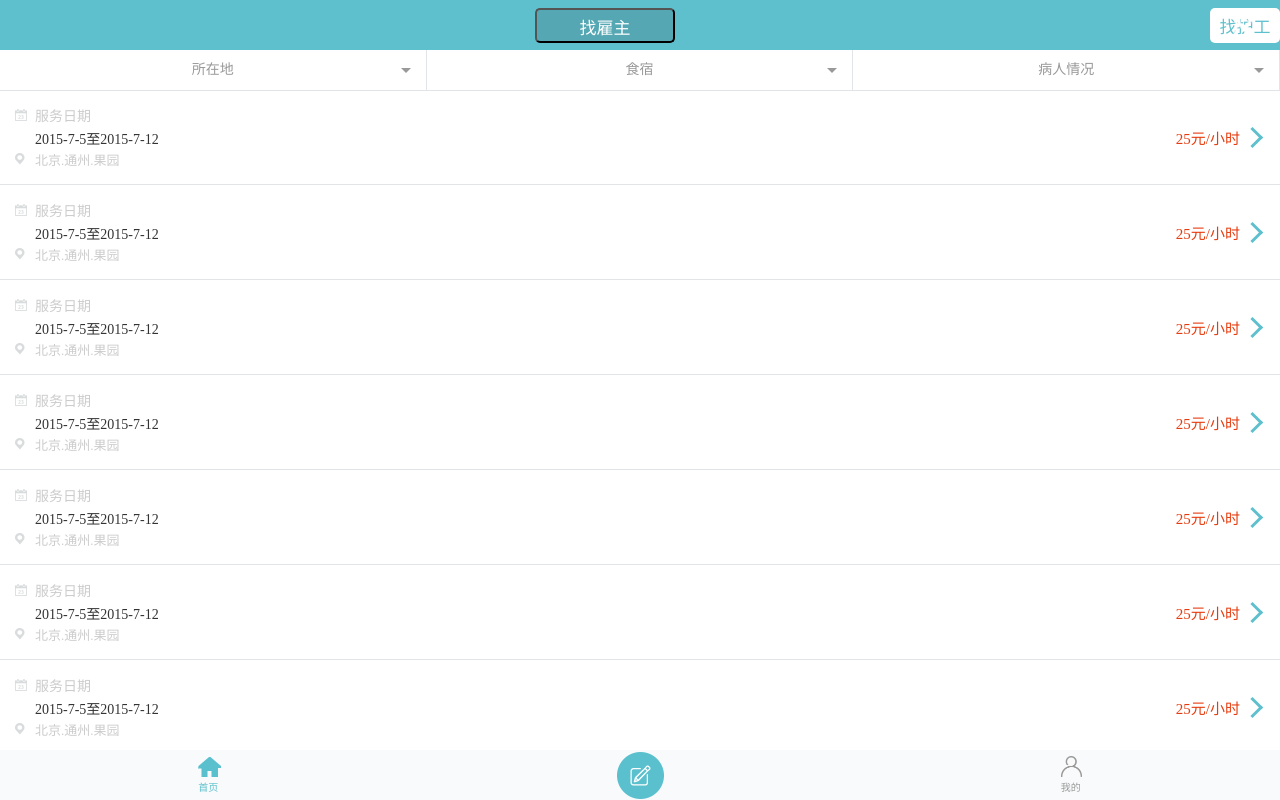
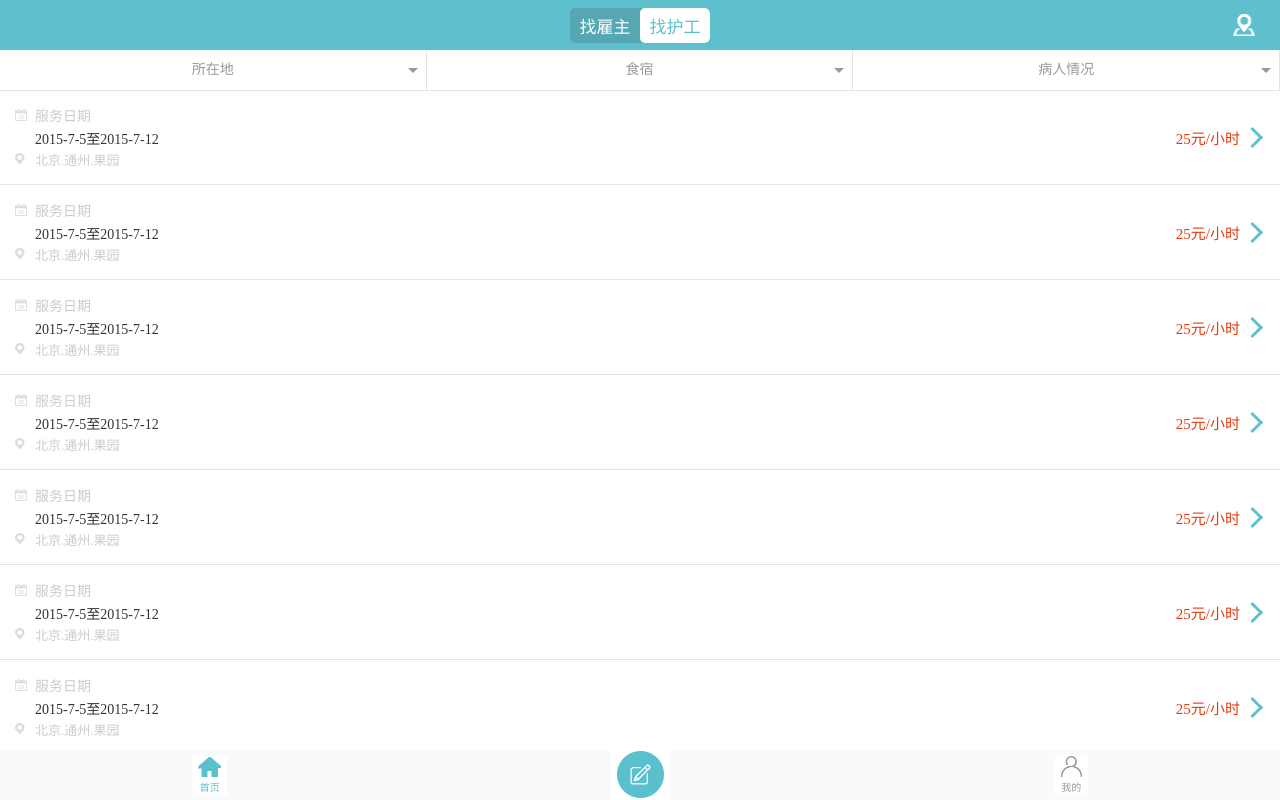
Before and after one commit to yqiaochu/css, a plain HTML site: page task-6/index.html in a window 1280 px wide. Drawn offline with Linux system fonts and the light colour scheme.

Commit message:
modify task-6

```diff
--- a/task-6/css/style.css
+++ b/task-6/css/style.css
@@ -21,13 +21,22 @@ header{
 	text-align: center;
 	background: #5fc0cd;
 }
-.zgz{
+.top-button{
 	overflow:hidden;
 	margin: 0 auto;
-	width: 1.4rem;
 	height: .35rem;
 	border-radius: 0.05rem;
-	line-height: .35rem;
+	color: #ffffff;
+	background-color: #55a8b3;
+}
+.zgz{
+	display: inline-block;
+	float: left;
+	outline: none;
+	width: .7rem;
+	height: .35rem;
+	border:none;
+	border-radius: 0.05rem;
 	font-size: .17rem;
 	color: #ffffff;
 	background-color: #55a8b3;
@@ -62,7 +71,7 @@ header{
 .triangle{
 	display: inline-block;
 	position: absolute;
-	right: .15rem;
+	right: .08rem;
 	top: .18rem;
     border-left: 0.05rem solid transparent;
     border-right: 0.05rem solid transparent;
@@ -190,13 +199,26 @@ footer{
 	background-size: 0.57rem 1.93rem;
     background-position: -0.05rem -0.785rem;
 }
+.edit{
+	outline: none;
+	margin: auto;
+	border:none;
+	color: #5fc0cd;
+	background-color: #ffffff;
+}
 .home{
+	outline: none;
 	margin: auto;
+	border:none;
 	font-size: 0.1rem;
 	color: #5fc0cd;
+	background-color: #ffffff;
 }
 .self{
+	outline: none;
 	margin: auto;
+	border:none;
 	font-size: 0.1rem;
 	color: #999999;
+	background-color: #ffffff;
 }
--- a/task-6/index.html
+++ b/task-6/index.html
@@ -9,10 +9,11 @@
 <body>
 	<header>
 		<div class="header">
+			<div class="top-button">
 		<button class="zgz">
-			找雇主
+			找雇主</button>
 			<button class="zhg">找护工</button>
-		</button>
+		</div>
 		<span class="icon a"></span>
 		</div>
 
@@ -113,9 +114,9 @@
 	</main>
 
 	<footer>
-		<div class="home"><span class="icon d"></span><br/>首页</div>
-		<span class="icon e"></span>
-		<div class="self"><span class="icon f"></span><br/>我的</div>
+		<button class="home"><span class="icon d"></span><br/>首页</button>
+		<button class="edit"><span class="icon e"></span></button>
+		<button class="self"><span class="icon f"></span><br/>我的</button>
 	</footer>
 </body>
 </html>
```
Also changed, not shown: 1 other file.
